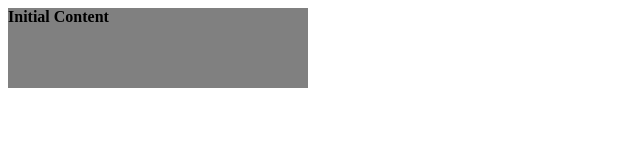
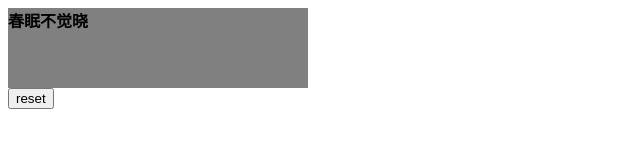
Before and after one commit to LKI/galfect, a plain HTML site: page index.html in a window 1280 px wide. Shown: the whole page, without its empty margins (0-640 px from the left). Drawn offline with nearby package versions, Linux system fonts and the light colour scheme.

Commit message:
Combine two click in one and add reset button

```diff
--- a/index.html
+++ b/index.html
@@ -1,7 +1,7 @@
 <!DOCTYPE html>
 <html>
   <head>
-    <script src="https://ajax.googleapis.com/ajax/libs/jquery/1.12.0/jquery.min.js"></script>
+    <script src='https://ajax.googleapis.com/ajax/libs/jquery/1.12.0/jquery.min.js'></script>
     <script>
       function type(id, str, pos) {
         var text = str.slice(0, pos);
@@ -9,21 +9,39 @@
         if (text === str) return;
         return setTimeout(function(){type(id, str, pos + 1);}, 30);
       };
+      function show(num) {
+        if (num < strs.length) {
+          $('#dialog').fadeOut(500);
+          setTimeout(function(){
+            $('#dialog').fadeIn();
+            type('dialog', strs[num], 0);
+          }, 500);
+        }
+      }
+      var count = 0,
+          strs  = [
+            "春眠不觉晓",
+            "处处闻啼鸟",
+            "夜来风雨声",
+            "花落知多少",
+          ];
       $(document).ready(function(){
-        var count = 0;
-        $("#container").click(function(){
-          $("#dialog").fadeToggle();
+        show(0);
+        $('#container').click(function(){
           count += 1;
-          if (!(count & 1)) {
-            type('dialog', "Index " + count / 2, 0);
-          }
+          show(count);
+        });
+        $('#reset').click(function(){
+          count = 0;
+          show(count);
         });
       });
     </script>
   </head>
   <body>
-    <div id='container' style="width:300px;height:80px;background-color:grey;">
-      <b id='dialog'>Initial Content</b>
+    <div id='container' style='width:300px;height:80px;background-color:grey;'>
+      <b id='dialog'></b>
     </div>
+    <button id='reset'>reset</button>
   </body>
 </html>
```
